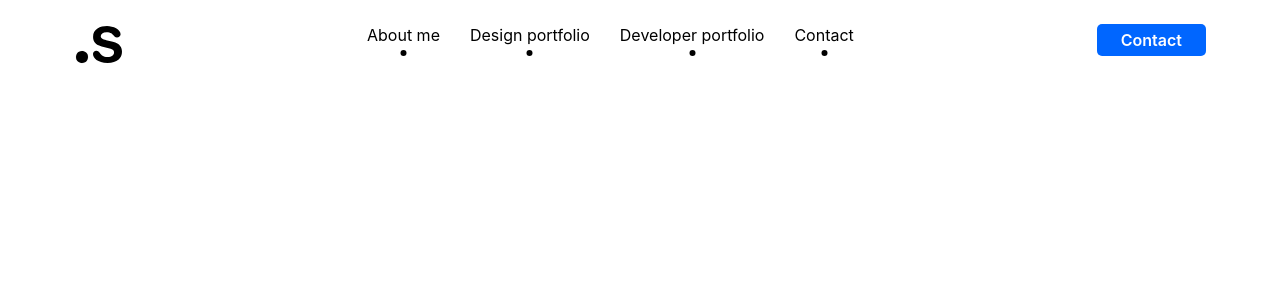
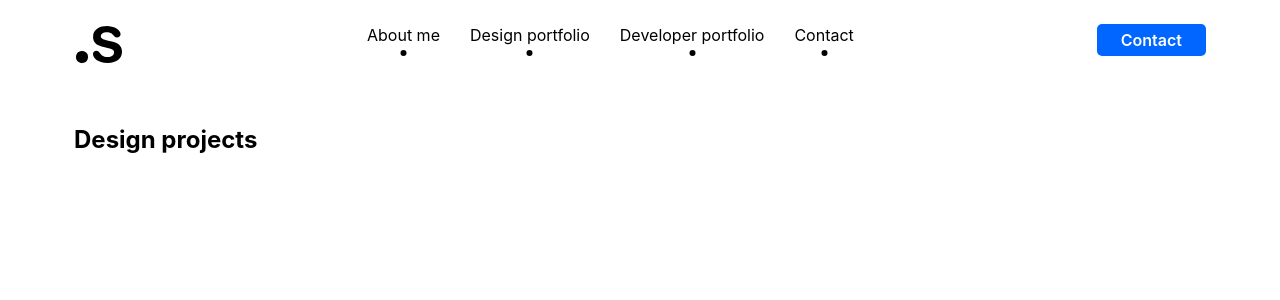
Before and after one commit to Saxxan/portfolio, a React (Create React App) app in the folder portfolio/: page /design-projects in a window 1280 px wide. Shown: the top 300 px of the page. Built offline with nearby package versions, Linux system fonts and the light colour scheme.

Commit message:
pages component created

```diff
--- a/portfolio/package.json
+++ b/portfolio/package.json
@@ -8,6 +8,7 @@
     "@testing-library/user-event": "^13.5.0",
     "react": "^18.1.0",
     "react-dom": "^18.1.0",
+    "react-router-dom": "^6.3.0",
     "react-scripts": "5.0.1",
     "web-vitals": "^2.1.4"
   },
--- a/portfolio/src/App.js
+++ b/portfolio/src/App.js
@@ -1,11 +1,25 @@
-import logo from './logo.svg';
 import './App.css';
 import Header from './components/header/Header';
+import { Routes, Route } from 'react-router-dom';
+import AboutMe from './pages/AboutMe/AboutMe';
+import DesignProjects from './pages/DesignProjects/DesignProjects';
+import DevelopProjects from './pages/DevelopProjects/DevelopProjects';
+import Contact from './pages/Contact/Contact';
+import DesignProject from './pages/DesignProject/DesignProject';
+import DevelopProject from './pages/DevelopProject/DevelopProject';
 
 function App() {
   return (
     <div className="App">
       <Header></Header>
+      <Routes>
+        <Route path="/" element={<AboutMe />} />
+        <Route path="/design-projects" element={<DesignProjects />} />
+        <Route path="/develop-projects" element={<DevelopProjects />} />
+        <Route path="/contact" element={<Contact />} />
+        <Route path="/detailed-design-project/:name" element={<DesignProject />} />
+        <Route path="/detailed-develop-project/:name" element={<DevelopProject />} />
+      </Routes>
     </div>
   );
 }
--- /dev/null
+++ b/portfolio/src/components/sectionTitle/SectionTitle.jsx
@@ -0,0 +1,5 @@
+import './sectionTitle.css';
+
+export default function SectionTitle(props) {
+    return <h2 className="sectionTitle">{props.title}</h2>
+}
--- /dev/null
+++ b/portfolio/src/components/sectionTitle/sectionTitle.css
@@ -0,0 +1,6 @@
+.sectionTitle {
+    width: 90vw;
+    margin: 40px auto 10px auto;
+    padding: 10px;
+    text-align: left;
+}
--- a/portfolio/src/index.js
+++ b/portfolio/src/index.js
@@ -3,11 +3,14 @@ import ReactDOM from 'react-dom/client';
 import './index.css';
 import App from './App';
 import reportWebVitals from './reportWebVitals';
+import { BrowserRouter } from 'react-router-dom';
 
 const root = ReactDOM.createRoot(document.getElementById('root'));
 root.render(
   <React.StrictMode>
-    <App />
+    <BrowserRouter>
+      <App />
+    </BrowserRouter>
   </React.StrictMode>
 );
 
--- /dev/null
+++ b/portfolio/src/pages/AboutMe/AboutMe.jsx
@@ -0,0 +1,3 @@
+export default function AboutMe() {
+    return <h1>AboutMe page</h1>
+}
--- /dev/null
+++ b/portfolio/src/pages/Contact/Contact.jsx
@@ -0,0 +1,5 @@
+import SectionTitle from "../../components/sectionTitle/SectionTitle";
+
+export default function Contact() {
+    return <SectionTitle title='Contact'></SectionTitle>
+}
--- /dev/null
+++ b/portfolio/src/pages/DesignProject/DesignProject.jsx
@@ -0,0 +1,5 @@
+import SectionTitle from "../../components/sectionTitle/SectionTitle";
+
+export default function DesignProject() {
+    return <SectionTitle title='Detailed design project'></SectionTitle>
+}
--- /dev/null
+++ b/portfolio/src/pages/DesignProjects/DesignProjects.jsx
@@ -0,0 +1,5 @@
+import SectionTitle from "../../components/sectionTitle/SectionTitle";
+
+export default function DesignProjects() {
+    return <SectionTitle title='Design projects'></SectionTitle>
+}
--- /dev/null
+++ b/portfolio/src/pages/DevelopProject/DevelopProject.jsx
@@ -0,0 +1,5 @@
+import SectionTitle from "../../components/sectionTitle/SectionTitle";
+
+export default function DevelopProject() {
+    return <SectionTitle title='Detailed develop project'></SectionTitle>
+}
--- /dev/null
+++ b/portfolio/src/pages/DevelopProjects/DevelopProjects.jsx
@@ -0,0 +1,5 @@
+import SectionTitle from "../../components/sectionTitle/SectionTitle";
+
+export default function DevelopProjects() {
+    return <SectionTitle title='Develop projects'></SectionTitle>
+}
```
Also changed, not shown: 1 other file (tests, documents, lock files or other folders).
